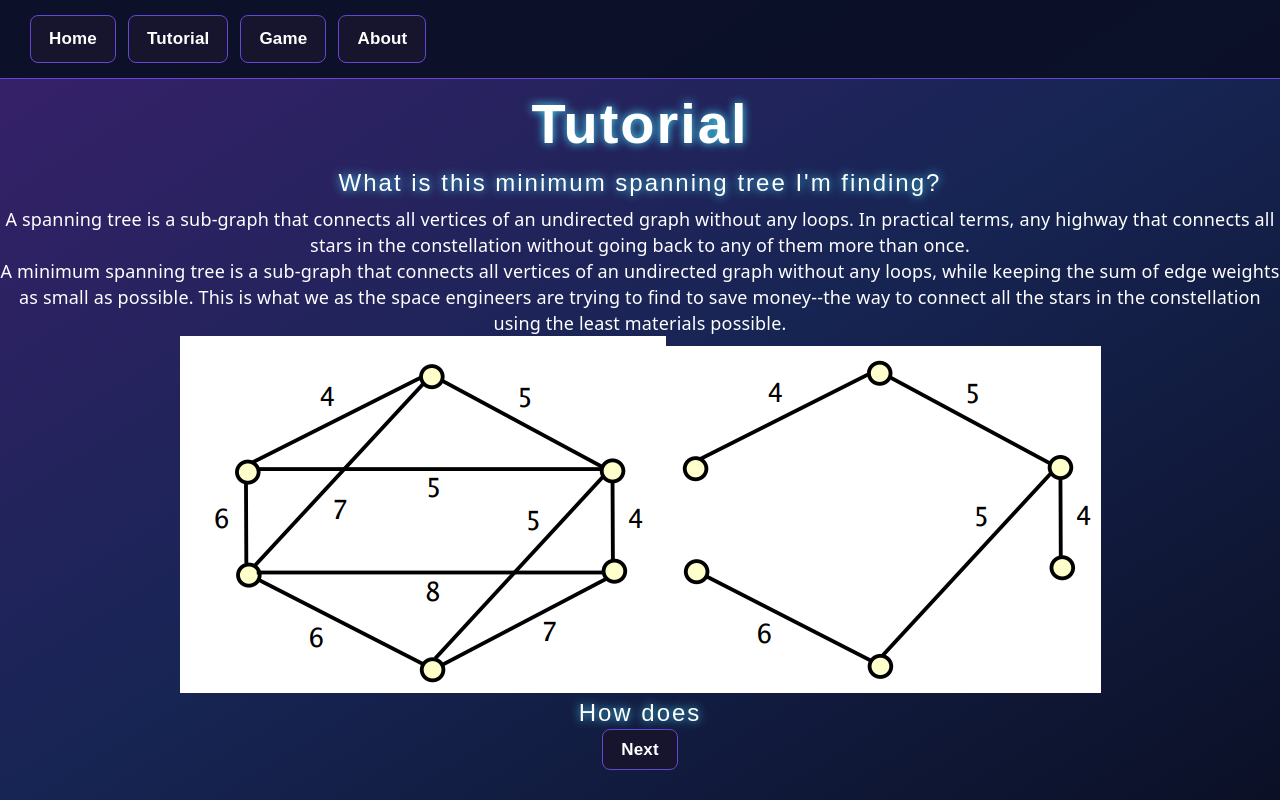
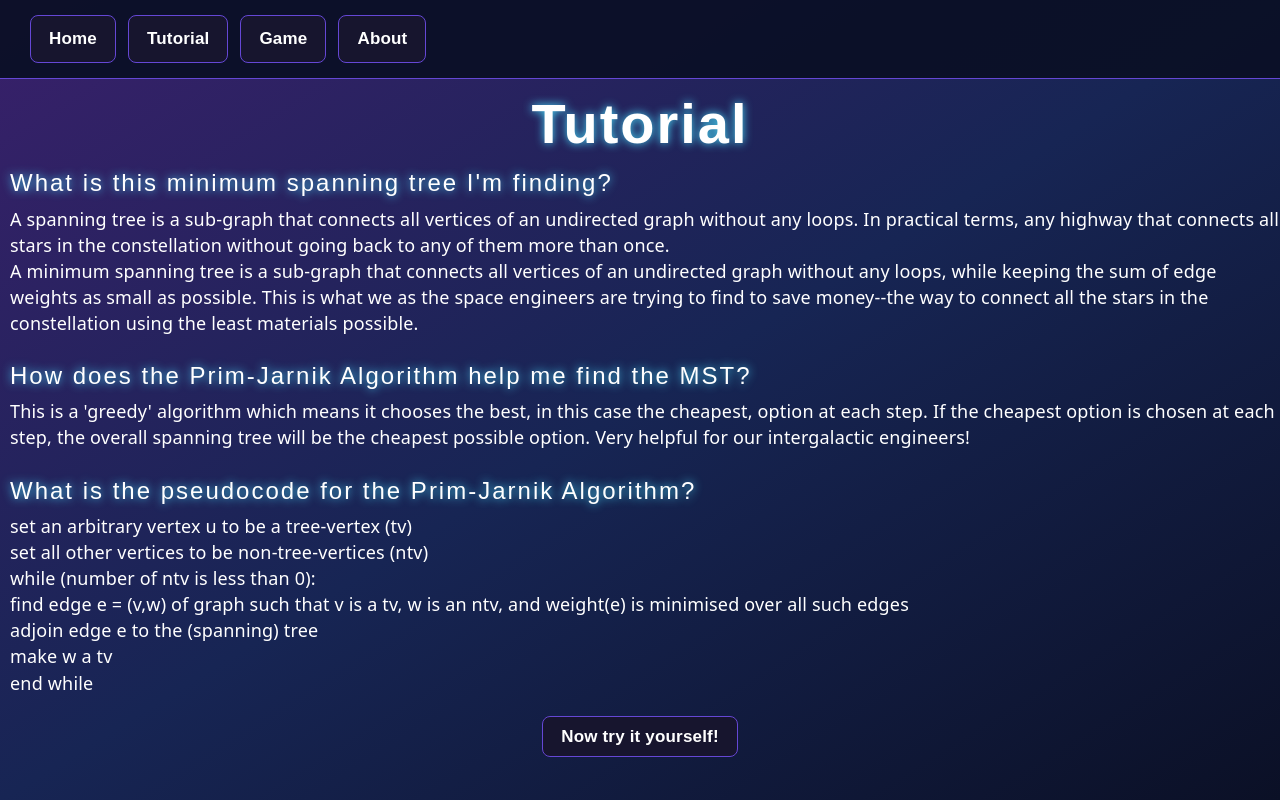
Before and after one commit to Eiznek-II/doyouhavetheguts2026, a React (Vite) app in the folder spanning-the-stars/: page /tutorial in a window 1280 px wide. Built offline with nearby package versions, Linux system fonts and the light colour scheme.

Commit message:
tutorial text complete

```diff
--- a/spanning-the-stars/src/assets/styles/tutorial.css
+++ b/spanning-the-stars/src/assets/styles/tutorial.css
@@ -1,3 +1,8 @@
+.tutorial_info {
+    text-align: left;
+    padding-left: 10px;
+}
+
 .next-button {
     padding: 10px 18px;
     background: #17152E;
@@ -16,11 +21,13 @@
     background: #6547D5;
 }
 
-.tutorial_buttom_left {
-    width: 300px;
+.tutorial_image_left {
+    width: 100px;
     vertical-align: left;
+    padding: 10%;
 }
-.tutorial_button_right {
-    width: 300px;
+.tutorial_image_right {
+    width: 100px;
     vertical-align: right;
+    padding: 10%;
 }
--- a/spanning-the-stars/src/pages/Tutorial.jsx
+++ b/spanning-the-stars/src/pages/Tutorial.jsx
@@ -6,14 +6,25 @@ export default function Tutorial() {
   return (
     <div>
         <h1>Tutorial</h1>
+        <div className='tutorial_info'>
         <h2>What is this minimum spanning tree I'm finding?</h2>
         <p>A spanning tree is a sub-graph that connects all vertices of an undirected graph without any loops. In practical terms, any highway that connects all stars in the constellation without going back to any of them more than once.</p>
         <p>A minimum spanning tree is a sub-graph that connects all vertices of an undirected graph without any loops, while keeping the sum of edge weights as small as possible. This is what we as the space engineers are trying to find to save money--the way to connect all the stars in the constellation using the least materials possible.</p>
-        <img src='/graph.png' alt='picture of undirected graph' className='tutorial_image_left' />
-        <img src='/MST-of-graph.png' alt='picture of MST of undirected graph' className='tutorial_image_right' />
         <br></br>
-        <h2>How does </h2>
-        <Link to ="/tutorialtwo" className="next-button">Next</Link>
+        <h2>How does the Prim-Jarnik Algorithm help me find the MST?</h2>
+        <p>This is a 'greedy' algorithm which means it chooses the best, in this case the cheapest, option at each step. If the cheapest option is chosen at each step, the overall spanning tree will be the cheapest possible option. Very helpful for our intergalactic engineers!</p>
+        <br></br>
+        <h2>What is the pseudocode for the Prim-Jarnik Algorithm?</h2>
+        <p>set an arbitrary vertex u to be a tree-vertex (tv)</p>
+        <p>set all other vertices to be non-tree-vertices (ntv)</p>
+        <p>while (number of ntv is less than 0):</p>
+        <p>find edge e = (v,w) of graph such that v is a tv, w is an ntv, and weight(e) is minimised over all such edges</p>
+        <p>adjoin edge e to the (spanning) tree</p>
+        <p>make w a tv</p>
+        <p>end while</p>
+        <br></br>
+        </div>
+        <Link to ="/tutorialtwo" className="next-button">Now try it yourself!</Link>
     </div>
   );
 }
```
